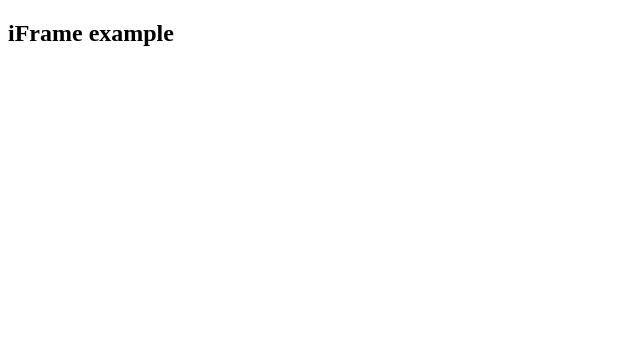
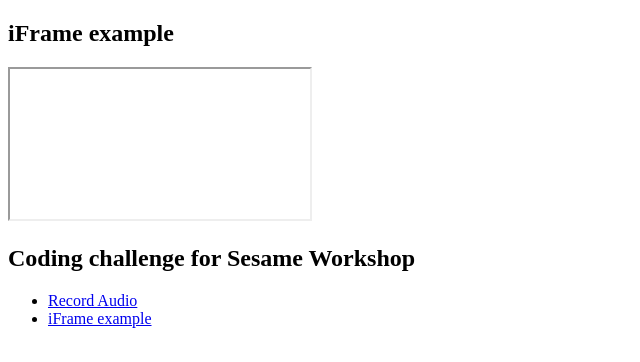
Before and after one commit to gp3gp3gp3/sesame-node, a website: page iframe.html in a window 1280 px wide. Shown: the whole page, without its empty margins (0-640 px from the left). Drawn offline with Linux system fonts and the light colour scheme.

Commit message:
Add working promise for iframe

```diff
--- a/iframe.html
+++ b/iframe.html
@@ -6,6 +6,7 @@
 <body>
   <div>
     <h2>iFrame example</h2>
+    <iframe src="/"></iframe>
   </div>
   <script type="text/javascript" src='js/iframe.js'></script>
 </body>
--- a/public/js/iframe.js
+++ b/public/js/iframe.js
@@ -1 +1,9 @@
-console.log('hello')
+const loadNode = () => {
+  return new Promise ((resolve, reject) => {
+    frames[0].onload = e => resolve(e)
+  })
+}
+
+loadNode().then(res => {
+  document.body.children[0].appendChild(res.target.body.lastElementChild)
+})
```
